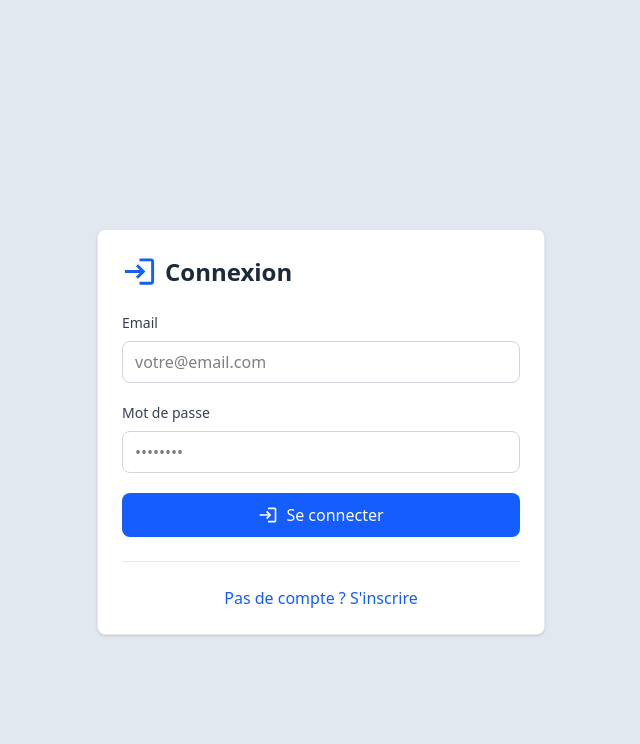
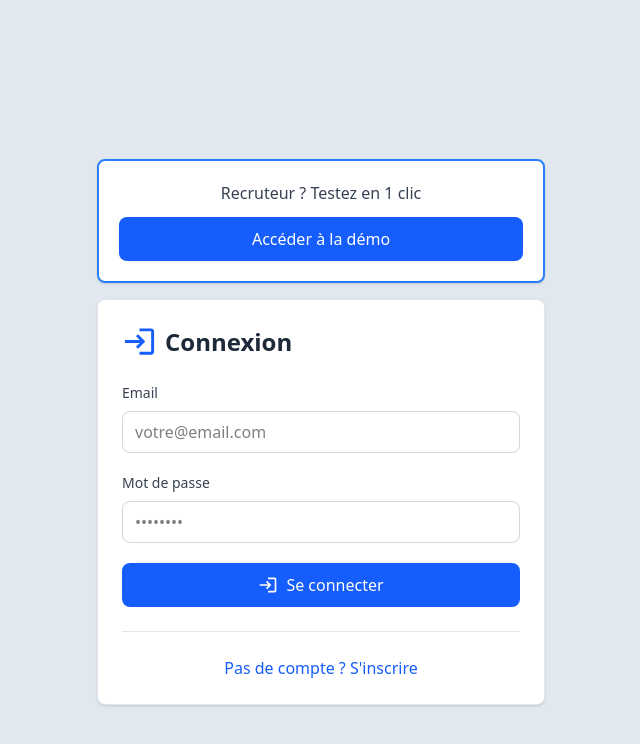
Before and after one commit to francoismignon/mellisync, a React (Vite) app in the folder client/: page / in a window 1280 px wide. Shown: the top 744 px of the page, without its empty margins (319-959 px from the left). Built offline with nearby package versions, Linux system fonts and the light colour scheme; no server answers.

Commit message:
feat: ajout connexion invité pour démo recruteurs

```diff
--- a/client/src/components/NavBar.tsx
+++ b/client/src/components/NavBar.tsx
@@ -41,7 +41,7 @@ function NavBar({ user }: NavBarProps){
                     {/* Logo */}
                     <div className="flex items-center gap-2">
                         <span className="text-2xl">🐝</span>
-                        <h1 className="text-xl font-semibold text-gray-800">François</h1>
+                        <h1 className="text-xl font-semibold text-gray-800">Mellisync</h1>
                     </div>
 
                     {/* Desktop Menu */}
--- a/client/src/pages/Login.tsx
+++ b/client/src/pages/Login.tsx
@@ -24,9 +24,45 @@ export default function Login() {
     }
   };
 
+  const handleGuestLogin = async () => {
+    setLoading(true);
+    setError('');
+
+    try {
+      await axios.post('/api/auth/login', {
+        email: 'invite@mellisync.demo',
+        password: 'demo2025'
+      });
+      window.location.href = '/';
+    } catch (error: any) {
+      setError(error.response?.data?.error || 'Erreur de connexion invité');
+    } finally {
+      setLoading(false);
+    }
+  };
+
   return (
     <div className="min-h-screen bg-slate-200 flex items-center justify-center px-4">
-      <div className="max-w-md w-full">
+      <div className="max-w-md w-full space-y-4">
+        {/* Accès démo pour recruteurs - design sobre */}
+        <div className="bg-white rounded-lg shadow-sm border-2 border-blue-500 p-5">
+          <p className="text-center text-gray-700 mb-3">
+            Recruteur ? Testez en 1 clic
+          </p>
+          <button
+            type="button"
+            onClick={handleGuestLogin}
+            disabled={loading}
+            className={`w-full py-2.5 px-4 rounded-lg font-medium transition-colors ${
+              loading
+                ? 'bg-gray-400 text-gray-200 cursor-not-allowed'
+                : 'bg-blue-600 hover:bg-blue-700 text-white'
+            }`}
+          >
+            {loading ? 'Connexion...' : 'Accéder à la démo'}
+          </button>
+        </div>
+
         {/* Formulaire de connexion */}
         <div className="bg-white rounded-lg shadow-sm border border-gray-200 p-6">
           <div className="flex items-center gap-2 mb-6">
```
Also changed, not shown: 2 other files (tests, documents, lock files or other folders).
